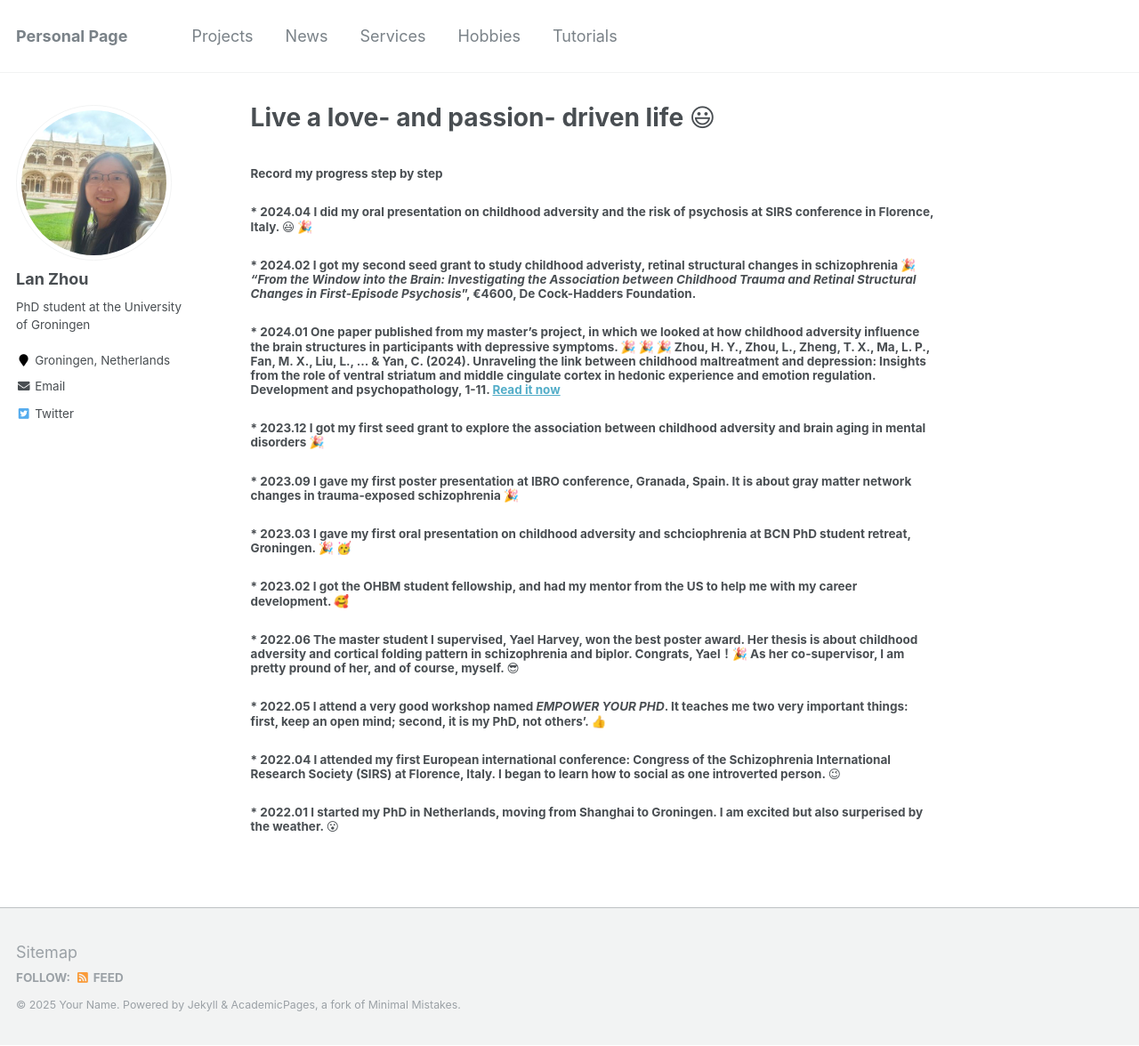
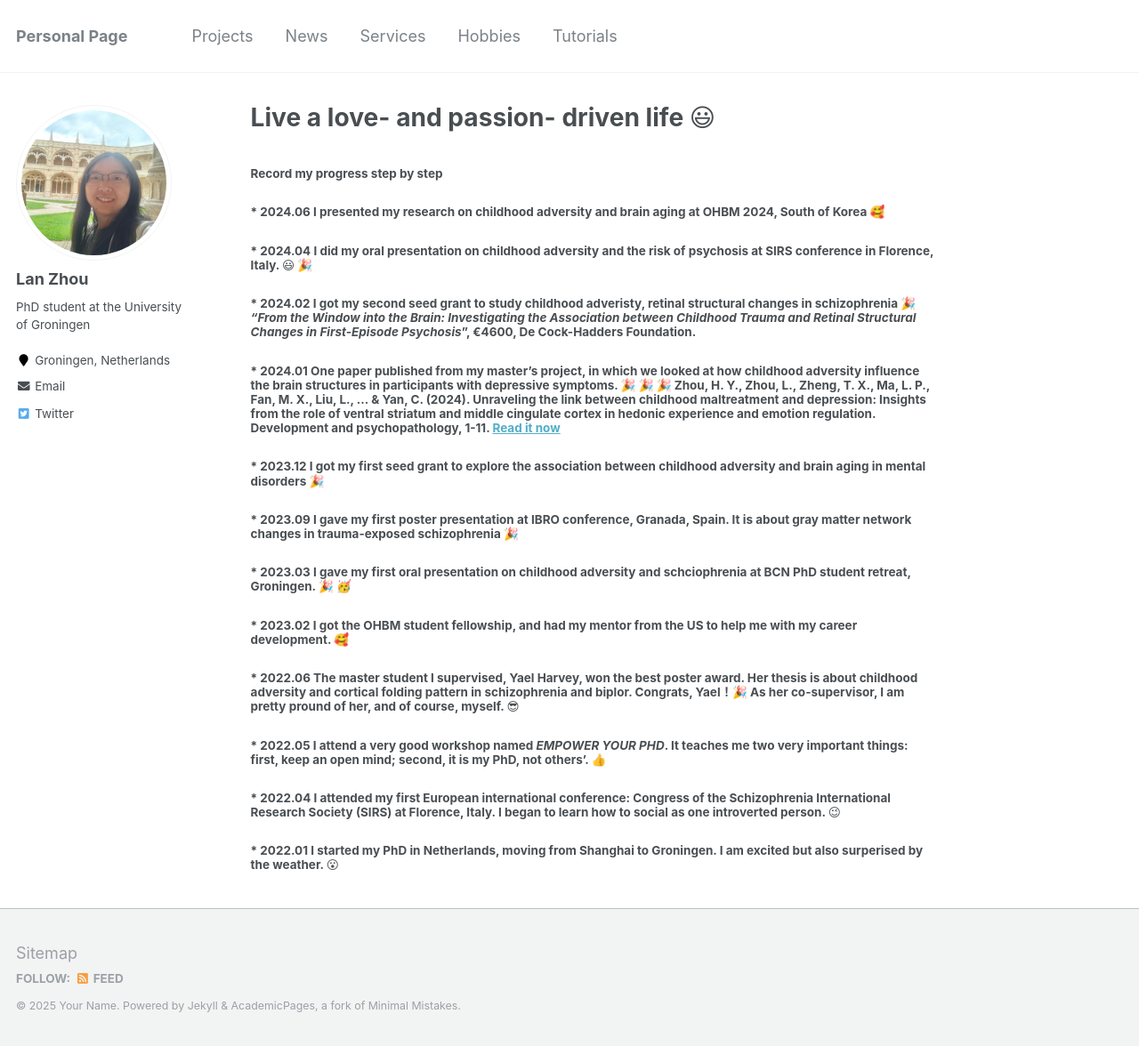
Before and after one commit to lanzhou-psy/personal-page, a Jekyll site: the page built from _pages/news.md, in a window 1280 px wide and 1176 px high. Shown: the whole window at 89% size. Built offline with Jekyll 4.4.1, drawn with Linux system fonts in a browser that asks for light colours.

Commit message:
Update news.md

```diff
--- a/_pages/news.md
+++ b/_pages/news.md
@@ -9,6 +9,7 @@ redirect_from:
 
 ##### Record my progress step by step
 
+##### * 2024.06 I presented my research on childhood adversity and brain aging at OHBM 2024, South of Korea &#129392;
 ##### * 2024.04 I did my oral presentation on childhood adversity and the risk of psychosis at SIRS conference in Florence, Italy. &#128515; &#127881;
 
 ##### * 2024.02 I got my second seed grant to study childhood adveristy, retinal structural changes in schizophrenia &#127881;    _"From the Window into the Brain: Investigating the Association between Childhood Trauma and Retinal Structural Changes in First-Episode Psychosis_", €4600, De Cock-Hadders Foundation.
```
